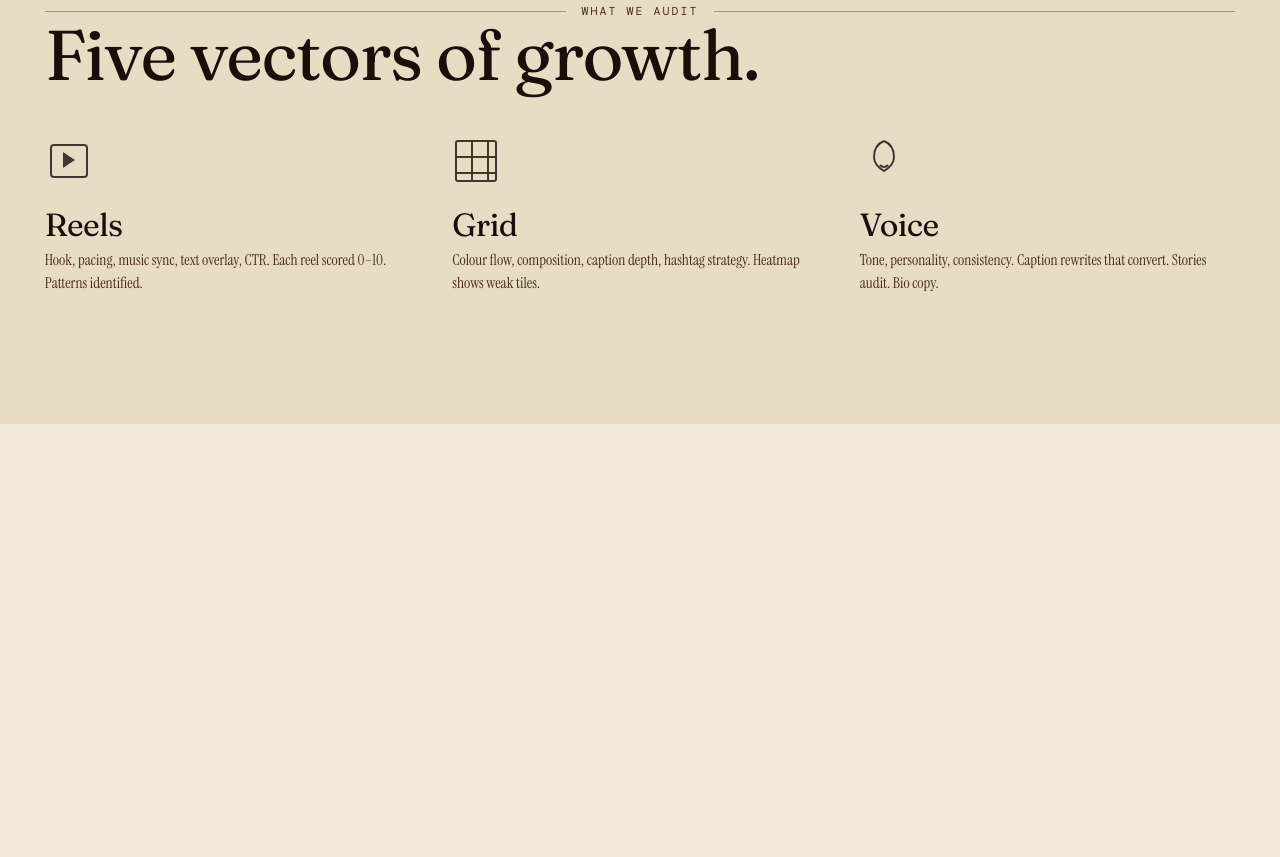
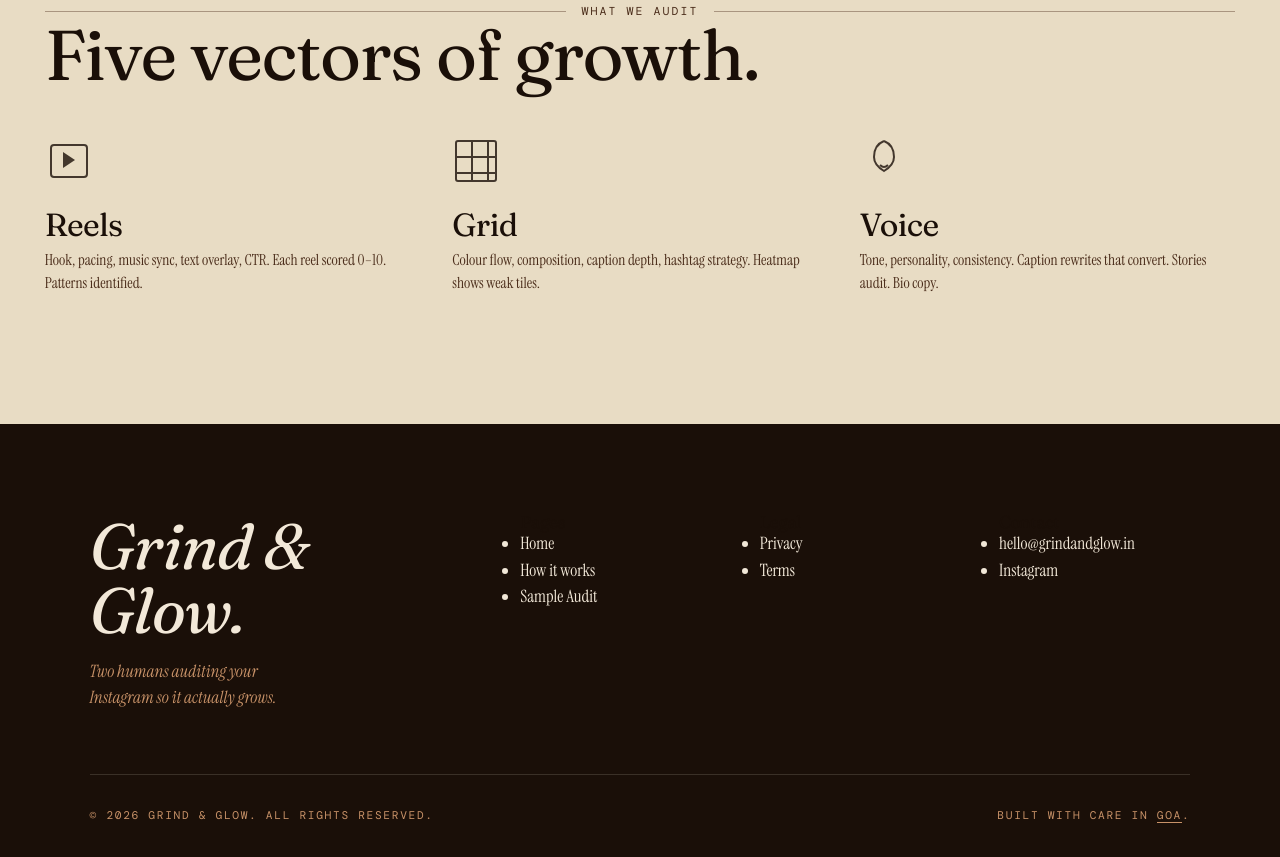
Before and after one commit to viditmeghwal/caferesort, a plain HTML site: page index.html in a window 1280 px wide. Shown: the part 1967-2824 px from the top of the page. Before the commit the page ends 2391 px from the top, so only its background shows below. Drawn offline with nearby package versions, Linux system fonts and the light colour scheme.

Commit message:
Add missing footer to home page
Complete footer section on index.html matching other pages with navigation, legal links, and contact info.

https://claude.ai/code/session_015ZiaWN3QWvEbbgpfektyyW

```diff
--- a/index.html
+++ b/index.html
@@ -155,6 +155,44 @@
     </div>
   </section>
 
+  <!-- Footer -->
+  <footer class="footer">
+    <div class="container">
+      <div class="footer__top">
+        <div>
+          <div class="footer__logo">Grind &amp; Glow.</div>
+          <p class="footer__tag">Two humans auditing your Instagram so it actually grows.</p>
+        </div>
+        <div>
+          <h4>Pages</h4>
+          <ul>
+            <li><a href="/">Home</a></li>
+            <li><a href="how-it-works.html">How it works</a></li>
+            <li><a href="sample-audit.html">Sample Audit</a></li>
+          </ul>
+        </div>
+        <div>
+          <h4>Legal</h4>
+          <ul>
+            <li><a href="#">Privacy</a></li>
+            <li><a href="#">Terms</a></li>
+          </ul>
+        </div>
+        <div>
+          <h4>Contact</h4>
+          <ul>
+            <li><a href="mailto:hello@grindandglow.in">hello@grindandglow.in</a></li>
+            <li><a href="https://instagram.com/grindandglow.in" target="_blank">Instagram</a></li>
+          </ul>
+        </div>
+      </div>
+      <div class="footer__bottom">
+        <p>&copy; <span data-year></span> Grind &amp; Glow. All rights reserved.</p>
+        <p>Built with care in <a href="https://goa.gov.in" target="_blank" style="border-bottom: 1px solid currentColor;">Goa</a>.</p>
+      </div>
+    </div>
+  </footer>
+
 </body>
 <script src="js/shared.js"></script>
 </html>
```
